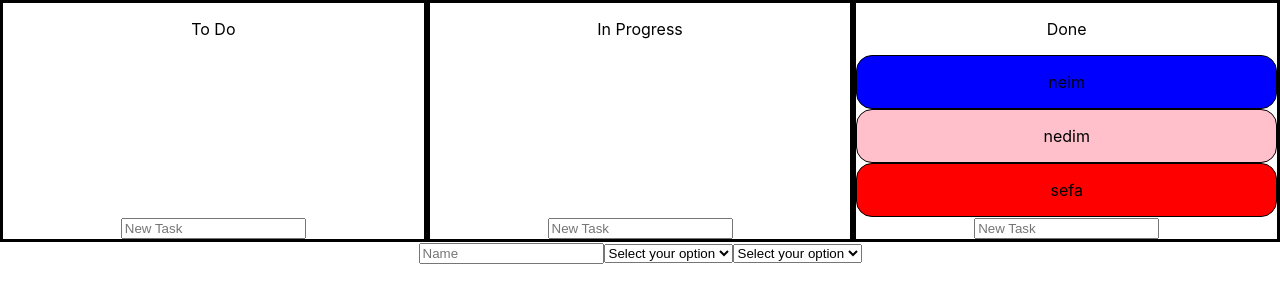
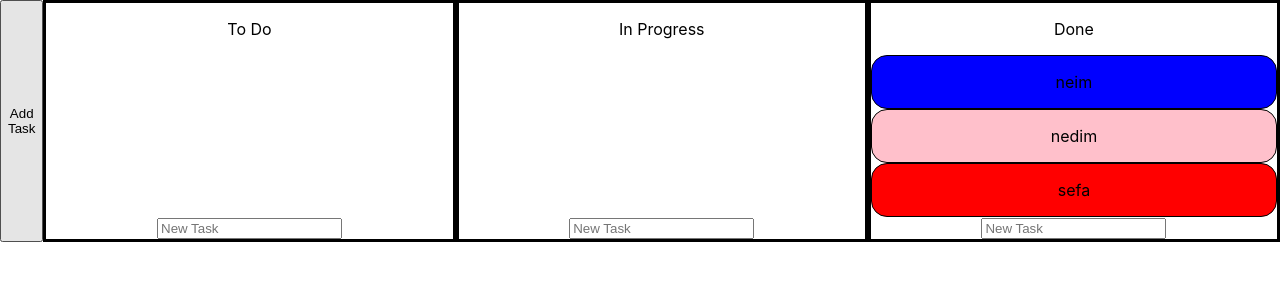
Before and after one commit to NedimRamicevic/trello, a React (Create React App) app: page / in a window 1280 px wide. Shown: the top 302 px of the page. Built offline with nearby package versions, Linux system fonts and the light colour scheme.

Commit message:
beforeCSS

```diff
--- a/src/App.css
+++ b/src/App.css
@@ -54,3 +54,27 @@
   border: 1px solid;
   border-radius: 16px;
 }
+.modal{
+  position: fixed;
+  left: 0;
+  top: 0;
+  right: 0;
+  bottom: 0;
+  display: flex;
+  flex-direction: column;
+  align-items: center;
+  justify-content: center;
+  background-color: rgba(0,0,0,0.5);
+}
+.modal-content{
+  width: 500px;
+  background-color: white;
+}
+.moda-header{
+  padding: 10px;
+}
+.modal-body{
+  padding: 10px;
+  border-top: 1px solid white;
+  border-bottom: 1px solid white;
+}
--- a/src/App.js
+++ b/src/App.js
@@ -1,5 +1,4 @@
 import './App.css'
-import AddItemModal from './Components/AddItemModal';
 import Containers from './Components/Containers'
 import {ItemContextProvider} from './Contexts/ItemContextProvider'
 
@@ -9,7 +8,6 @@ function App() {
     <div className="App">
       <ItemContextProvider>
         <Containers/>
-        <AddItemModal/>
       </ItemContextProvider>
     </div>
   );
--- a/src/Components/AddItemModal.js
+++ b/src/Components/AddItemModal.js
@@ -1,7 +1,8 @@
 import {React,useContext, useRef,useState} from 'react'
 import { ItemContext } from '../Contexts/ItemContextProvider'
 
-function AddItemModal() {
+function AddItemModal({close}) {
+
     const {containerList,setNewTask,itemList,setItemList,newTask} = useContext(ItemContext)
     const refId = useRef()
     const refName = useRef()
@@ -39,14 +40,21 @@ function AddItemModal() {
             ))
             refId.current.value =""
             refName.current.value =""
-            refColor.current.value =""}
+            refColor.current.value =""
+            close(false)
+        }
      }
 
     return (
-        <div className="Modal" >
-            <input ref={refId} placeholder="Name" onChange={showBtnFun} ></input>
+        <div className="modal" >
+            <div className="modal-content" >
+                <div className="modal-header" >
+                    <h4 className="modal-title" >Create Task</h4>
+                </div>
+                <div className="modal-body">
+                <input ref={refId} placeholder="Name" onChange={showBtnFun} ></input>
             <select ref={refName} onChange={showBtnFun} >
-            <option value="" disabled selected>Select your option</option>
+            <option value="" disabled defaultValue>Select your option</option>
                 {containerList ?
                 containerList.map((cat,index) =>(
                     <option key={index} value={cat} >{cat}</option>
@@ -54,8 +62,7 @@ function AddItemModal() {
             }
             </select>
             <select ref={refColor} onChange={showBtnFun}>
-            <option value="" disabled selected>Select your option</option>
-                <option>Red</option>
+                <option defaultValue>Red</option>
                 <option>Blue</option>
                 <option>Green</option>
                 <option>Yellow</option>
@@ -64,6 +71,8 @@ function AddItemModal() {
             <button onClick={handleSubmit} >Add Task</button>
         ) : null
         }
+                </div>
+            </div>
         </div>
     )
 }
--- a/src/Components/Containers.js
+++ b/src/Components/Containers.js
@@ -1,11 +1,15 @@
-import React, { useContext } from 'react'
+import React, { useContext,useState } from 'react'
+import AddItemModal from './AddItemModal';
 import {ItemContext} from '../Contexts/ItemContextProvider'
 import ItemContainer from './ItemContainer'
 
 function Containers() {
+    const [showModal, setShowModal] = useState(false)
     const {containerList,itemList} = useContext(ItemContext)
     return (
         <div className="Containers" >
+            <button onClick={()=>setShowModal(true)} >Add Task</button>
+            {showModal ? <AddItemModal close ={setShowModal} /> : null}
             {containerList ?
         containerList.map((key,index) => (
         <ItemContainer key={index}  name = {key} itemList ={itemList} />
```
